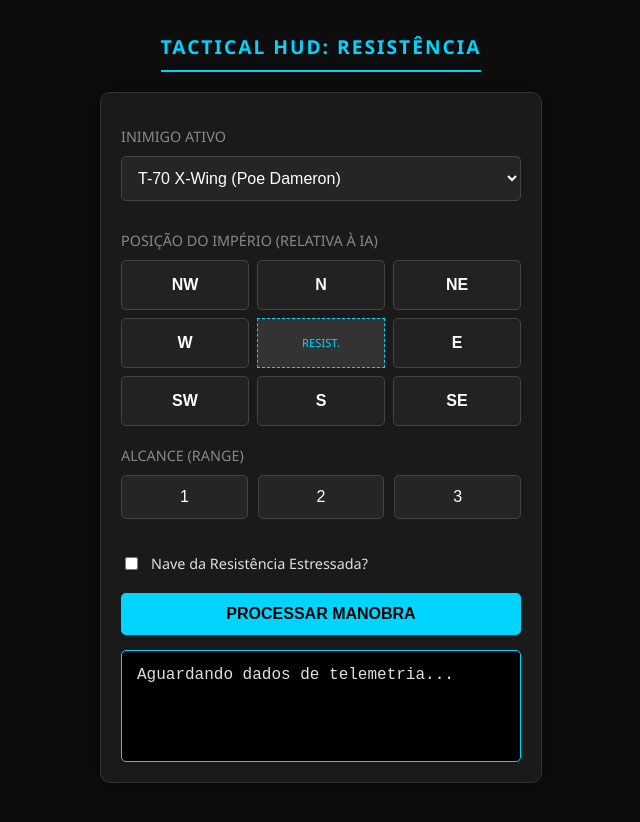
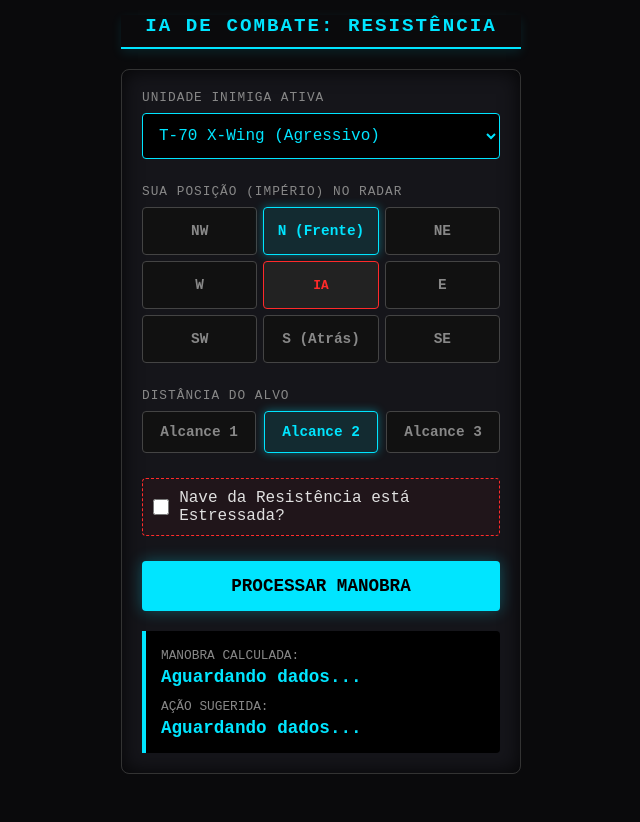
Before and after one commit to maurilyn/X-Wing-IA, a plain HTML site: page index.html in a window 1280 px wide. Shown: the whole page, without its empty margins (319-959 px from the left). After the commit the page ends 800 px from the top, so only its background shows below. Drawn offline with Linux system fonts and the light colour scheme.

Commit message:
Update index.html

```diff
--- a/index.html
+++ b/index.html
@@ -5,235 +5,377 @@
     <meta name="viewport" content="width=device-width, initial-scale=1.0">
     <title>X-Wing Tactical AI</title>
     <link rel="manifest" href="manifest.json">
-    <meta name="theme-color" content="#1a1a1a">
+    <meta name="theme-color" content="#0a0a0c">
     <style>
         :root {
-            --glow: #00d4ff;
-            --bg: #0d0d0d;
-            --panel: #1a1a1a;
-            --text: #e0e0e0;
+            --bg-color: #0a0a0c;
+            --panel-bg: #15151a;
+            --neon-blue: #00e5ff;
+            --neon-red: #ff2a2a;
+            --text-main: #e0e0e0;
+            --border-color: #333;
+        }
+
+        * {
+            box-sizing: border-box;
+            margin: 0;
+            padding: 0;
+            font-family: 'Courier New', Courier, monospace; /* Fonte com visual de terminal */
         }
 
         body {
-            background-color: var(--bg);
-            color: var(--text);
-            font-family: 'Segoe UI', Roboto, Helvetica, Arial, sans-serif;
-            margin: 0;
+            background-color: var(--bg-color);
+            color: var(--text-main);
             display: flex;
             flex-direction: column;
             align-items: center;
             min-height: 100vh;
-            padding: 20px;
+            padding: 15px;
         }
 
-        h1 {
+        .header {
+            width: 100%;
+            max-width: 400px;
+            text-align: center;
+            margin-bottom: 20px;
+            border-bottom: 2px solid var(--neon-blue);
+            padding-bottom: 10px;
+            box-shadow: 0 4px 10px rgba(0, 229, 255, 0.1);
+        }
+
+        .header h1 {
             font-size: 1.2rem;
+            color: var(--neon-blue);
             text-transform: uppercase;
             letter-spacing: 2px;
-            color: var(--glow);
-            border-bottom: 2px solid var(--glow);
-            padding-bottom: 10px;
-            margin-bottom: 20px;
         }
 
-        .container {
+        .dashboard {
             width: 100%;
             max-width: 400px;
-            background: var(--panel);
+            background: var(--panel-bg);
+            border: 1px solid var(--border-color);
+            border-radius: 8px;
             padding: 20px;
-            border-radius: 10px;
-            box-shadow: 0 0 20px rgba(0,0,0,0.5);
-            border: 1px solid #333;
+            box-shadow: inset 0 0 20px rgba(0,0,0,0.8);
         }
 
-        .section-title {
-            font-size: 0.9rem;
+        .section-label {
+            font-size: 0.8rem;
             color: #888;
-            margin-bottom: 10px;
+            margin-bottom: 8px;
             text-transform: uppercase;
+            letter-spacing: 1px;
         }
 
-        select, button {
+        /* Seletor de Nave */
+        select {
             width: 100%;
             padding: 12px;
-            margin-bottom: 15px;
-            background: #252525;
-            border: 1px solid #444;
-            color: white;
-            border-radius: 5px;
+            margin-bottom: 25px;
+            background: #000;
+            border: 1px solid var(--neon-blue);
+            color: var(--neon-blue);
             font-size: 1rem;
+            border-radius: 4px;
+            outline: none;
+            cursor: pointer;
         }
 
+        /* Grid de Radar */
         .radar-grid {
             display: grid;
             grid-template-columns: repeat(3, 1fr);
-            gap: 8px;
-            margin-bottom: 20px;
+            gap: 6px;
+            margin-bottom: 25px;
         }
 
-        .radar-grid button {
-            margin: 0;
+        .btn-radar {
+            background: #111;
+            border: 1px solid #444;
+            color: #888;
             padding: 15px 0;
-            background: #222;
+            font-size: 0.9rem;
             font-weight: bold;
+            border-radius: 4px;
+            cursor: pointer;
+            transition: all 0.2s ease;
         }
 
-        .radar-grid button.active {
-            background: var(--glow);
-            color: black;
-            border-color: white;
+        .btn-radar.center-ia {
+            background: #222;
+            color: var(--neon-red);
+            border-color: var(--neon-red);
+            cursor: default;
+            font-size: 0.8rem;
         }
 
-        .ia-center {
-            display: flex;
-            align-items: center;
-            justify-content: center;
-            background: #333;
-            border: 1px dashed var(--glow);
-            font-size: 0.7rem;
-            color: var(--glow);
+        .btn-radar:hover:not(.center-ia) {
+            background: #222;
         }
 
-        .dist-row {
-            display: flex;
-            gap: 10px;
-            margin-bottom: 20px;
+        .btn-radar.active {
+            background: rgba(0, 229, 255, 0.1);
+            color: var(--neon-blue);
+            border: 1px solid var(--neon-blue);
+            box-shadow: 0 0 10px rgba(0, 229, 255, 0.4);
         }
 
-        .dist-row button {
-            flex: 1;
+        /* Botões de Alcance */
+        .range-container {
+            display: flex;
+            gap: 8px;
+            margin-bottom: 25px;
         }
 
-        .checkbox-row {
+        .btn-range {
+            flex: 1;
+            background: #111;
+            border: 1px solid #444;
+            color: #888;
+            padding: 12px 0;
+            font-size: 0.9rem;
+            font-weight: bold;
+            border-radius: 4px;
+            cursor: pointer;
+            transition: all 0.2s ease;
+        }
+
+        .btn-range.active {
+            background: rgba(0, 229, 255, 0.1);
+            color: var(--neon-blue);
+            border: 1px solid var(--neon-blue);
+            box-shadow: 0 0 10px rgba(0, 229, 255, 0.4);
+        }
+
+        /* Checkbox Estresse */
+        .stress-box {
             display: flex;
             align-items: center;
             gap: 10px;
-            margin-bottom: 20px;
-            font-size: 0.9rem;
+            margin-bottom: 25px;
+            background: rgba(255, 42, 42, 0.05);
+            padding: 10px;
+            border: 1px dashed var(--neon-red);
+            border-radius: 4px;
+            cursor: pointer;
         }
 
-        .btn-main {
-            background: var(--glow);
-            color: black;
+        .stress-box input {
+            cursor: pointer;
+            width: 18px;
+            height: 18px;
+            accent-color: var(--neon-red);
+        }
+
+        .stress-box label {
+            color: var(--neon-red);
+            font-size: 0.9rem;
+            cursor: pointer;
+        }
+
+        /* Botão Principal */
+        .btn-process {
+            width: 100%;
+            background: var(--neon-blue);
+            color: #000;
             font-weight: bold;
+            font-size: 1.1rem;
+            padding: 15px;
             border: none;
+            border-radius: 4px;
             cursor: pointer;
             text-transform: uppercase;
+            box-shadow: 0 0 15px rgba(0, 229, 255, 0.3);
+            transition: transform 0.1s;
         }
 
-        .result-box {
-            background: #000;
-            border: 1px solid var(--glow);
-            padding: 15px;
-            border-radius: 5px;
-            min-height: 80px;
-            font-family: 'Courier New', Courier, monospace;
+        .btn-process:active {
+            transform: scale(0.98);
         }
 
-        .highlight { color: var(--glow); font-weight: bold; }
+        /* Área de Resultado */
+        .result-panel {
+            margin-top: 20px;
+            background: #000;
+            border-left: 4px solid var(--neon-blue);
+            padding: 15px;
+            border-radius: 0 4px 4px 0;
+            min-height: 80px;
+        }
+
+        .result-row {
+            margin-bottom: 10px;
+        }
+
+        .result-label {
+            color: #888;
+            font-size: 0.8rem;
+        }
+
+        .result-value {
+            display: block;
+            font-size: 1.1rem;
+            color: var(--neon-blue);
+            font-weight: bold;
+            margin-top: 3px;
+        }
+
+        .result-value.red {
+            color: var(--neon-red);
+        }
     </style>
 </head>
 <body>
 
-    <h1>Tactical HUD: Resistência</h1>
+    <div class="header">
+        <h1>IA de Combate: Resistência</h1>
+    </div>
 
-    <div class="container">
-        <p class="section-title">Inimigo Ativo</p>
+    <div class="dashboard">
+        <div class="section-label">Unidade Inimiga Ativa</div>
         <select id="shipSelect">
-            <option value="t70">T-70 X-Wing (Poe Dameron)</option>
-            <option value="bomber">MG-100 StarFortress (Bomber)</option>
-            <option value="kwing">K-Wing (Esege Tuketu)</option>
+            <option value="t70">T-70 X-Wing (Agressivo)</option>
+            <option value="bomber">MG-100 Bomber (Bombardeiro)</option>
+            <option value="kwing">K-Wing (Suporte/SLAM)</option>
         </select>
 
-        <p class="section-title">Posição do Império (Relativa à IA)</p>
-        <div class="radar-grid" id="radar">
-            <button onclick="selectPos(this, 'NW')">NW</button>
-            <button onclick="selectPos(this, 'N')">N</button>
-            <button onclick="selectPos(this, 'NE')">NE</button>
-            <button onclick="selectPos(this, 'W')">W</button>
-            <div class="ia-center">RESIST.</div>
-            <button onclick="selectPos(this, 'E')">E</button>
-            <button onclick="selectPos(this, 'SW')">SW</button>
-            <button onclick="selectPos(this, 'S')">S</button>
-            <button onclick="selectPos(this, 'SE')">SE</button>
+        <div class="section-label">Sua Posição (Império) no Radar</div>
+        <div class="radar-grid" id="radarGrid">
+            <button class="btn-radar" onclick="setPos('NW', this)">NW</button>
+            <button class="btn-radar active" onclick="setPos('N', this)">N (Frente)</button>
+            <button class="btn-radar" onclick="setPos('NE', this)">NE</button>
+
+            <button class="btn-radar" onclick="setPos('W', this)">W</button>
+            <button class="btn-radar center-ia">IA</button>
+            <button class="btn-radar" onclick="setPos('E', this)">E</button>
+
+            <button class="btn-radar" onclick="setPos('SW', this)">SW</button>
+            <button class="btn-radar" onclick="setPos('S', this)">S (Atrás)</button>
+            <button class="btn-radar" onclick="setPos('SE', this)">SE</button>
         </div>
 
-        <p class="section-title">Alcance (Range)</p>
-        <div class="dist-row" id="dist">
-            <button onclick="selectDist(this, 1)">1</button>
-            <button onclick="selectDist(this, 2)">2</button>
-            <button onclick="selectDist(this, 3)">3</button>
+        <div class="section-label">Distância do Alvo</div>
+        <div class="range-container" id="rangeGrid">
+            <button class="btn-range" onclick="setDist(1, this)">Alcance 1</button>
+            <button class="btn-range active" onclick="setDist(2, this)">Alcance 2</button>
+            <button class="btn-range" onclick="setDist(3, this)">Alcance 3</button>
         </div>
 
-        <div class="checkbox-row">
-            <input type="checkbox" id="stressed"> <label for="stressed">Nave da Resistência Estressada?</label>
-        </div>
+        <label class="stress-box">
+            <input type="checkbox" id="stressCheck">
+            <span>Nave da Resistência está Estressada?</span>
+        </label>
 
-        <button class="btn-main" onclick="processAI()">Processar Manobra</button>
+        <button class="btn-process" onclick="calculateAI()">PROCESSAR MANOBRA</button>
 
-        <div class="result-box" id="output">
-            Aguardando dados de telemetria...
+        <div class="result-panel">
+            <div class="result-row">
+                <span class="result-label">MANOBRA CALCULADA:</span>
+                <span class="result-value" id="outManeuver">Aguardando dados...</span>
+            </div>
+            <div class="result-row" style="margin-bottom: 0;">
+                <span class="result-label">AÇÃO SUGERIDA:</span>
+                <span class="result-value" id="outAction">Aguardando dados...</span>
+            </div>
         </div>
     </div>
 
     <script>
-        let selectedPos = 'N';
-        let selectedDist = 2;
+        // Estado inicial
+        let currentPosition = 'N';
+        let currentRange = 2;
 
-        function selectPos(btn, pos) {
-            document.querySelectorAll('#radar button').forEach(b => b.classList.remove('active'));
-            btn.classList.add('active');
-            selectedPos = pos;
+        // Funções para atualizar a UI e o estado do Radar
+        function setPos(pos, element) {
+            currentPosition = pos;
+            // Remove a classe active de todos os botões do radar (exceto o centro)
+            const buttons = document.querySelectorAll('#radarGrid .btn-radar:not(.center-ia)');
+            buttons.forEach(btn => btn.classList.remove('active'));
+            // Adiciona active no botão clicado
+            element.classList.add('active');
         }
 
-        function selectDist(btn, d) {
-            document.querySelectorAll('#dist button').forEach(b => b.classList.remove('active'));
-            btn.classList.add('active');
-            selectedDist = d;
+        // Funções para atualizar a UI e o estado do Alcance
+        function setDist(dist, element) {
+            currentRange = dist;
+            // Remove a classe active de todos os botões de range
+            const buttons = document.querySelectorAll('#rangeGrid .btn-range');
+            buttons.forEach(btn => btn.classList.remove('active'));
+            // Adiciona active no botão clicado
+            element.classList.add('active');
         }
 
-        function processAI() {
+        // O Motor de Lógica
+        function calculateAI() {
             const ship = document.getElementById('shipSelect').value;
-            const isStressed = document.getElementById('stressed').checked;
+            const isStressed = document.getElementById('stressCheck').checked;
+
             let maneuver = "";
             let action = "";
 
-            // Lógica por nave
+            const posFront = ['NW', 'N', 'NE'];
+            const posBehind = ['SW', 'S', 'SE'];
+            const posSide = ['W', 'E'];
+
+            // Lógica Baseada na Nave Selecionada
             if (ship === 't70') {
-                if (['N', 'NW', 'NE'].includes(selectedPos)) {
-                    maneuver = selectedDist === 1 ? "Curva Fechada 2 (Turn)" : "Frente 3 (Straight)";
+                if (posFront.includes(currentPosition)) {
+                    maneuver = (currentRange === 1) ? "Curva Fechada 2" : "Frente 3";
                     action = "Foco ou Mira";
-                } else if (['S', 'SW', 'SE'].includes(selectedPos)) {
-                    maneuver = "Talon Roll 3 ou Giro-K 4";
+                } else if (posBehind.includes(currentPosition)) {
+                    maneuver = "Talon Roll 3";
                     action = "Foco";
                 } else {
                     maneuver = "Curva Leve 2 (Bank)";
-                    action = "Boost para ajuste";
+                    action = "Impulso (Boost) para ajuste";
                 }
-            } else if (ship === 'bomber') {
-                maneuver = selectedDist === 1 ? "Frente 1 ou Parada" : "Curva Leve 2";
-                action = selectedDist === 1 ? "Soltar Bomba / Minas" : "Foco";
-            } else if (ship === 'kwing') {
-                if (selectedDist === 1) {
-                    maneuver = "Slam (Velocidade 3)";
-                    action = "Fuga / Reposicionamento";
+            }
+            else if (ship === 'bomber') {
+                if (currentRange === 1) {
+                    maneuver = "Frente 1";
+                    action = "Soltar Bomba / Minas";
+                } else {
+                    maneuver = "Curva Leve 2";
+                    action = "Foco";
+                }
+            }
+            else if (ship === 'kwing') {
+                if (currentRange === 1) {
+                    maneuver = "Manobra SLAM (Fuga)";
+                    action = "Nenhuma (Efeito do SLAM)";
                 } else {
                     maneuver = "Frente 2";
                     action = "Mira (Target Lock)";
                 }
             }
 
-            if (isStressed) action = "Nenhuma (Estressada)";
+            // Override de Estresse (Substitui a lógica normal)
+            if (isStressed) {
+                maneuver = "[MANOBRA VERDE] " + maneuver.split('(')[0]; // Tenta pegar só o nome base
+                action = "Nenhuma (Estressada)";
+            }
 
-            document.getElementById('output').innerHTML = `
-                MANOBRA: <span class="highlight">${maneuver}</span><br>
-                AÇÃO: <span class="highlight">${action}</span>
-            `;
+            // Atualização da Interface
+            const outManeuver = document.getElementById('outManeuver');
+            const outAction = document.getElementById('outAction');
+
+            outManeuver.textContent = maneuver;
+            outAction.textContent = action;
+
+            // Formatação de cor se estiver estressado
+            if (isStressed) {
+                outAction.classList.add('red');
+            } else {
+                outAction.classList.remove('red');
+            }
         }
 
-        // Registrar Service Worker para PWA
+        // Registro do Service Worker (Mantém o PWA funcionando)
         if ('serviceWorker' in navigator) {
-            navigator.serviceWorker.register('sw.js');
+            navigator.serviceWorker.register('sw.js').catch(err => {
+                console.log('Service Worker não registrado (Normal se não estiver rodando em servidor local/https)');
+            });
         }
     </script>
 </body>
```
